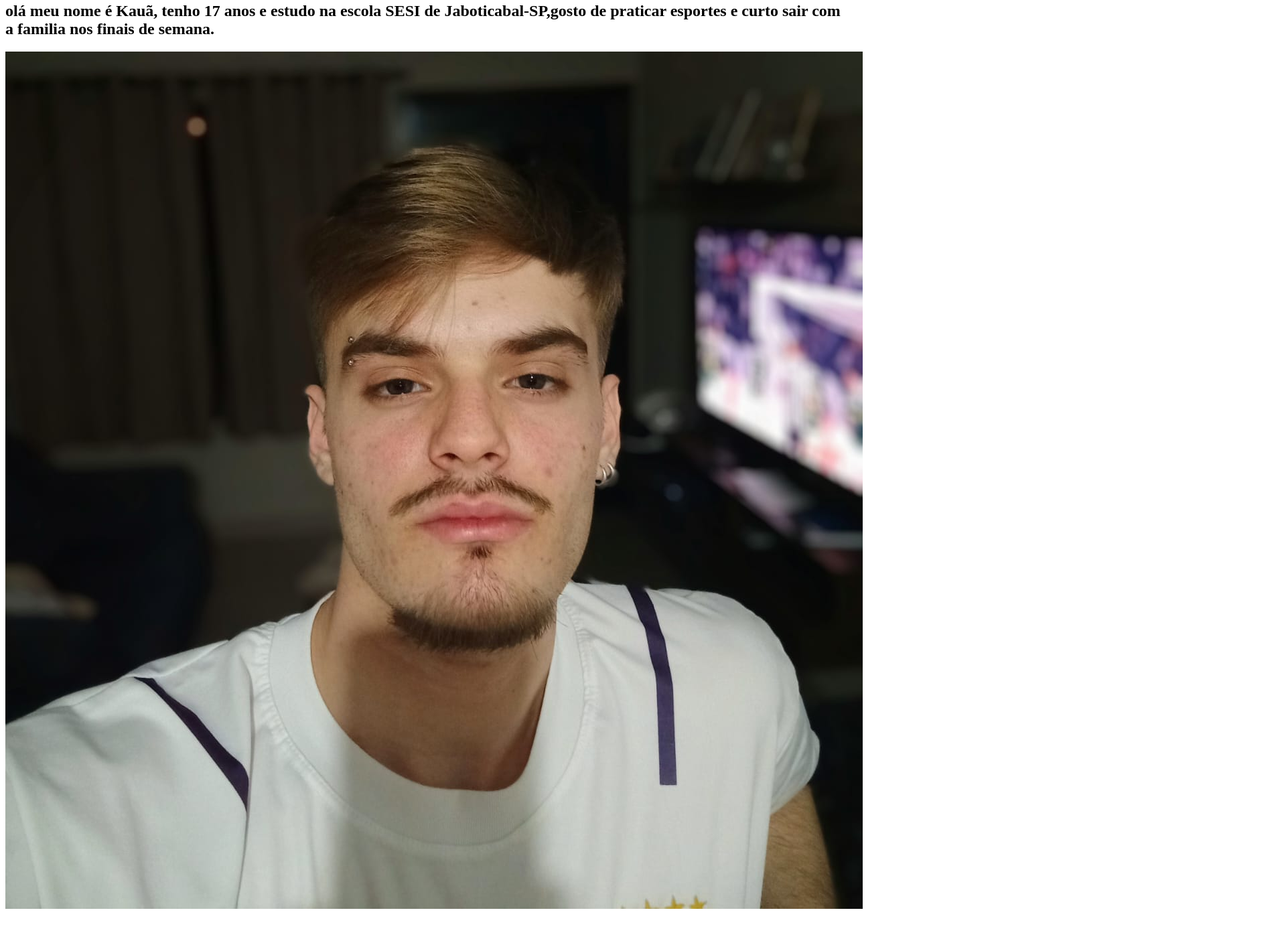
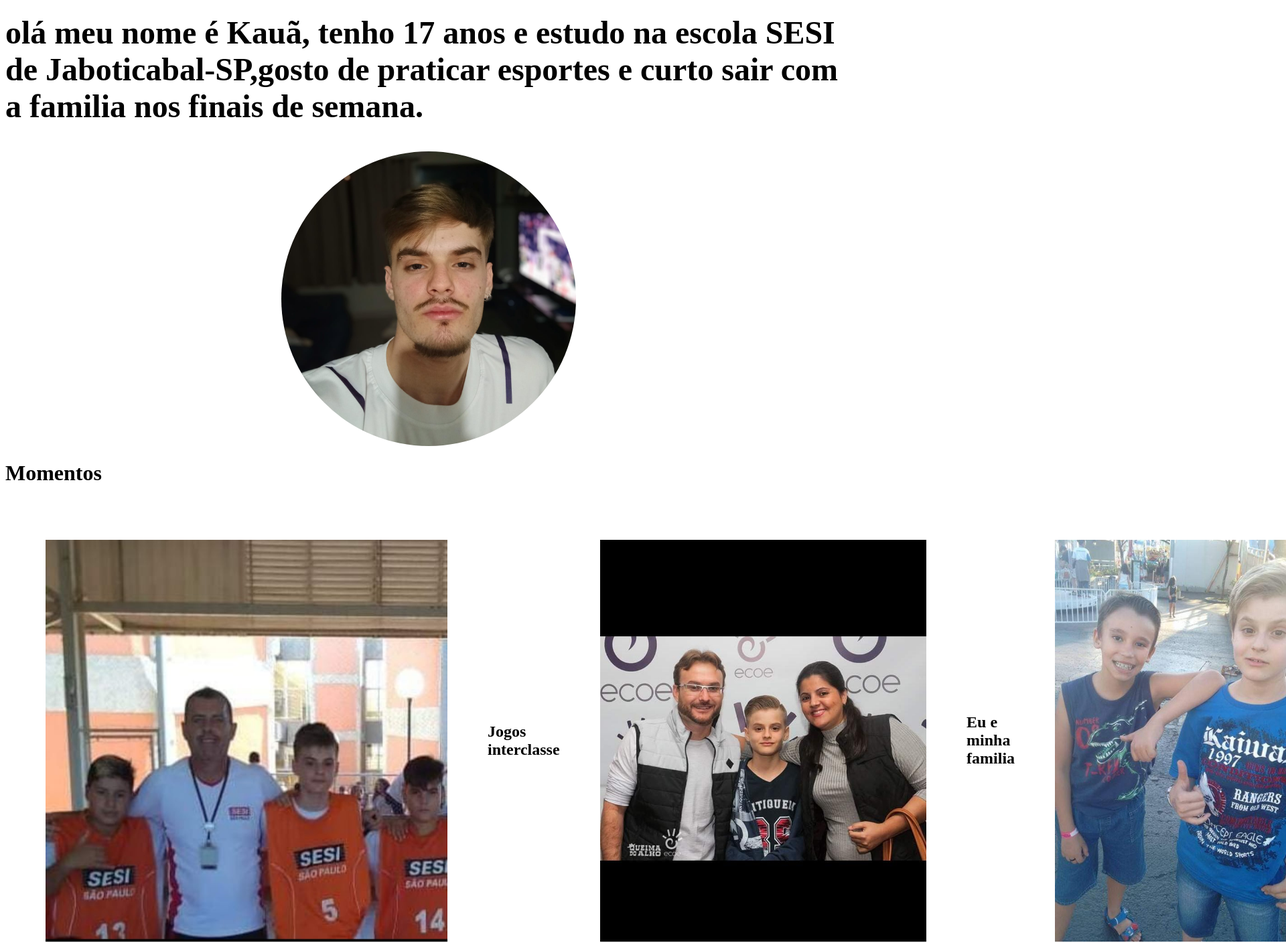
Before and after one commit to Andrade616/meu-site, a plain HTML site: page index.html in a window 1280 px wide. Shown: the part 77-1485 px from the top of the page at 67% size, 1920 px wide, since content can reach past the window. Before the commit the page ends 1446 px from the top, so only its background shows below. Drawn offline with Linux system fonts and the light colour scheme.

Commit message:
Criação de momentos

```diff
--- a/index.html
+++ b/index.html
@@ -10,9 +10,30 @@
 
 <body>
     <h1>Kauã</h1>
-    <h2>olá  meu nome é Kauã, tenho 17 anos e estudo na escola SESI de Jaboticabal-SP,gosto de praticar esportes e curto sair com a familia nos finais de semana.</h2>
+    <h2 class="descricao">olá meu nome é Kauã, tenho 17 anos e estudo na escola SESI de Jaboticabal-SP,gosto de praticar
+        esportes e curto sair com a familia nos finais de semana.</h2>
 </body>
-<img src="img/WhatsApp Image 2024-09-03 at 09.56.41.jpeg" alt="">
+<div class="foto1">
+
+    <img class="foto" src="img/WhatsApp Image 2024-09-03 at 09.56.41.jpeg" alt="">
+
+
+</div>
+
+<div>
+    <h1>Momentos</h1>
+    <section class="foto2">
+        <img src="img/WhatsApp Image 2024-09-03 at 10.57.32.jpeg" alt="">
+        <h2>Jogos interclasse</h2>
+        <img src="img/WhatsApp Image 2024-09-03 at 10.58.54.jpeg" alt="">
+        <h2>Eu e minha familia</h2>
+        <img src="img/WhatsApp Image 2024-09-03 at 11.00.05.jpeg" alt="">
+        <h2>Eu e a tiffany</h2>
+    </section>
+</div>
+
+</body>
+
 
 
 </html>
--- a/styles.css
+++ b/styles.css
@@ -0,0 +1,31 @@
+.foto {
+    width: 440px;
+    height: 440px;
+    border-radius: 50%;
+
+}
+.foto1{
+    display: flex;
+    align-items: center;
+    justify-content: center;
+    flex-direction: column;
+}
+
+.foto2 {
+    display: flex;
+    align-items: center;
+    justify-content: space-around;
+    border-radius: 40px;
+
+}
+
+.foto2 img {
+    height: 600px;
+    width: 600px;
+    padding: 60px;
+    border-radius: 40px;
+}
+
+.descricao{
+    font-size: 48px;
+}
```
Also changed, not shown: img/WhatsApp Image 2024-09-03 at 10.57.32.jpeg (added), img/WhatsApp Image 2024-09-03 at 10.58.54.jpeg (added), img/WhatsApp Image 2024-09-03 at 11.00.05.jpeg (added).
